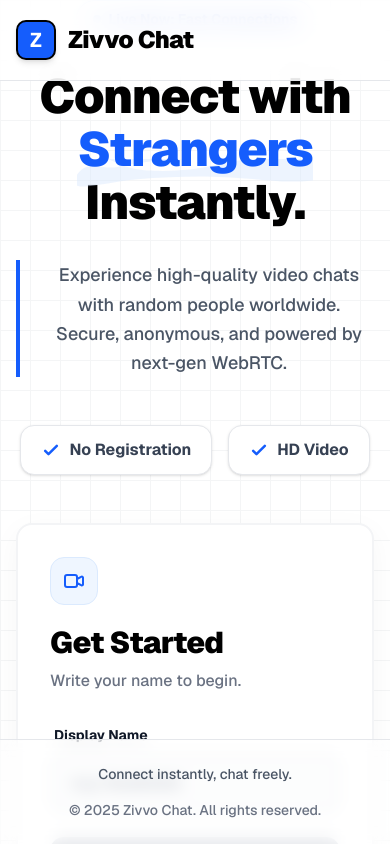
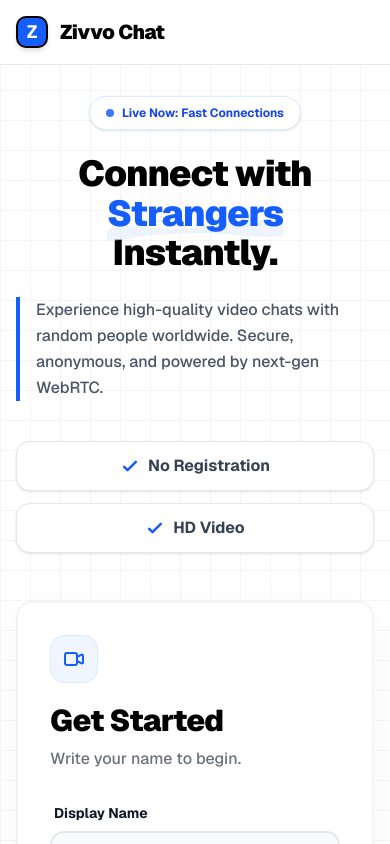
Before and after one commit to Asadullah-nadeem/zivvo-chat, a Next.js app: page / in a window 390 px wide. Shown: the top 844 px of the page. Built offline with nearby package versions, Linux system fonts and the light colour scheme.

Commit message:
update and Add Code

```diff
--- a/app/components/layout/Footer.tsx
+++ b/app/components/layout/Footer.tsx
@@ -2,12 +2,13 @@
 
 export default function Footer() {
     return (
-        <footer className="w-full py-6 absolute bottom-0 left-0 z-10 border-t border-gray-200 bg-white/50 backdrop-blur-sm">
+        // Fixed: Removed absolute positioning. Now it sits naturally at the bottom.
+        <footer className="w-full py-6 border-t border-gray-200 bg-white/50 backdrop-blur-sm mt-auto">
             <div className="max-w-7xl mx-auto px-4 sm:px-6 lg:px-8 flex flex-col md:flex-row justify-between items-center gap-4">
                 <div className="text-center md:text-left">
                     <p className="text-sm text-gray-600 font-medium">Connect instantly, chat freely.</p>
                 </div>
-                <p className="text-sm text-gray-500 font-medium">
+                <p className="text-sm text-gray-500 font-medium text-center">
                     © {new Date().getFullYear()} Zivvo Chat. All rights reserved.
                 </p>
             </div>
--- a/app/components/layout/Header.tsx
+++ b/app/components/layout/Header.tsx
@@ -2,15 +2,14 @@
 
 export default function Header() {
     return (
-        <header className="fixed top-0 left-0 w-full z-50 bg-white/80 backdrop-blur-md border-b border-gray-200">
+        <header className="fixed top-0 left-0 w-full z-50 bg-white/90 backdrop-blur-md border-b border-gray-200">
             <div className="max-w-7xl mx-auto px-4 sm:px-6 lg:px-8">
-                <div className="flex justify-between items-center h-20">
+                <div className="flex justify-between items-center h-16 lg:h-20">
                     <div className="flex items-center gap-3 group cursor-pointer">
-                        {/* Logo styling changed to Blue/Black */}
-                        <div className="w-10 h-10 bg-blue-600 rounded-lg flex items-center justify-center text-white font-bold text-xl shadow-md border-2 border-black transition-transform duration-300 group-hover:-rotate-6">
+                        <div className="w-8 h-8 lg:w-10 lg:h-10 bg-blue-600 rounded-lg flex items-center justify-center text-white font-bold text-lg lg:text-xl shadow-md border-2 border-black transition-transform duration-300 group-hover:-rotate-6">
                             Z
                         </div>
-                        <span className="text-2xl font-black text-black tracking-tight group-hover:text-blue-700 transition-colors">Zivvo Chat</span>
+                        <span className="text-xl lg:text-2xl font-black text-black tracking-tight group-hover:text-blue-700 transition-colors">Zivvo Chat</span>
                     </div>
                 </div>
             </div>
--- a/app/page.tsx
+++ b/app/page.tsx
@@ -5,62 +5,64 @@
 
 export default function Home() {
     return (
-        // Changed to white background with black text
-        <div className="h-screen w-full bg-white overflow-hidden flex flex-col font-sans selection:bg-blue-100 selection:text-blue-900 relative">
+        // Fix: h-screen hata ke min-h-screen kiya taaki mobile pe scroll ho sake
+        <div className="min-h-screen w-full bg-white flex flex-col font-sans selection:bg-blue-100 selection:text-blue-900 relative overflow-x-hidden">
             <Header />
 
-            {/* Notebook Grid Pattern Background */}
-            <div className="absolute inset-0 z-0 opacity-[0.4] pointer-events-none"
+            {/* Notebook Grid Pattern Background - Fixed to cover full height */}
+            <div className="fixed inset-0 z-0 opacity-[0.4] pointer-events-none"
                  style={{
                      backgroundImage: 'linear-gradient(#e5e7eb 1px, transparent 1px), linear-gradient(90deg, #e5e7eb 1px, transparent 1px)',
                      backgroundSize: '30px 30px'
                  }}>
             </div>
 
-            {/* Subtle Gradient Spots for modern feel */}
-            <div className="absolute top-0 right-0 -z-10 w-[50%] h-[60%] bg-gradient-to-b from-blue-50 to-transparent blur-3xl opacity-80" />
-            <div className="absolute bottom-0 left-0 -z-10 w-[40%] h-[40%] bg-gradient-to-t from-blue-50 to-transparent blur-3xl opacity-80" />
+            {/* Background Gradients */}
+            <div className="fixed top-0 right-0 -z-10 w-[50%] h-[60%] bg-gradient-to-b from-blue-50 to-transparent blur-3xl opacity-80" />
+            <div className="fixed bottom-0 left-0 -z-10 w-[40%] h-[40%] bg-gradient-to-t from-blue-50 to-transparent blur-3xl opacity-80" />
 
+            {/* Fix: pt-24 added taaki header content ko cover na kare */}
+            <main className="flex-1 flex items-center justify-center relative z-10 w-full pt-24 pb-12 lg:pt-0 lg:pb-0">
+                <div className="max-w-7xl w-full mx-auto px-4 sm:px-6 lg:px-8">
+                    {/* Grid layout adjust kiya */}
+                    <div className="grid grid-cols-1 lg:grid-cols-12 gap-12 lg:gap-8 items-center min-h-[calc(100vh-160px)]">
 
-            <main className="flex-1 flex items-center justify-center relative z-10">
-                <div className="max-w-7xl w-full mx-auto px-4 sm:px-6 lg:px-8">
-                    <div className="grid grid-cols-1 lg:grid-cols-12 gap-12 items-center">
-
-                        <div className="lg:col-span-7 space-y-8 text-center lg:text-left">
-                            <div className="inline-flex items-center px-4 py-2 bg-white border border-blue-100 rounded-full text-blue-700 text-sm font-bold shadow-sm animate-fade-in-up">
+                        <div className="lg:col-span-7 space-y-6 lg:space-y-8 text-center lg:text-left order-1 lg:order-1">
+                            <div className="inline-flex items-center px-4 py-2 bg-white border border-blue-100 rounded-full text-blue-700 text-xs sm:text-sm font-bold shadow-sm animate-fade-in-up mx-auto lg:mx-0">
                                 <span className="flex h-2 w-2 rounded-full bg-blue-600 mr-2 animate-pulse"></span>
                                 Live Now: Fast Connections
                             </div>
 
-                            <h1 className="text-5xl sm:text-6xl lg:text-7xl font-black text-black tracking-tight leading-[1.1]">
+                            {/* Font size responsive banaya: text-4xl mobile pe, text-7xl desktop pe */}
+                            <h1 className="text-4xl sm:text-5xl lg:text-7xl font-black text-black tracking-tight leading-[1.1]">
                                 Connect with <br className="hidden lg:block" />
-                                {/* Blue highlight marker effect */}
-                                <span className="relative whitespace-nowrap text-blue-600">
+                                <span className="relative whitespace-nowrap text-blue-600 inline-block">
                                     <svg aria-hidden="true" viewBox="0 0 418 42" className="absolute top-2/3 left-0 h-[0.58em] w-full fill-blue-100/50" preserveAspectRatio="none">
                                         <path d="M203.371.916c-26.013-2.078-76.686 1.963-124.73 9.946L67.3 12.749C46.169 14.6 21.419 5.43 7.398 16.66c-8.655 6.932-23.644 23.236-1.88 24.76 21.764 1.524 64.67-8.32 101.408-10.74 36.738-2.42 75.87-4.11 110.156-4.11 34.286 0 92.446 3.19 123.606 5.8 31.16 2.61 57.062 1.48 57.062 1.48 48.68-1.74 85.9-10.4 69.3-24.84-16.6-14.44-80.12-14.68-80.12-14.68-45.72 1.25-93.58 6.54-135.02 12.3l-5.63 2.1c-43.27 10.32-111.96 11.23-142.15 6.34-30.19-4.89-63.5-22.34-63.5-22.34z"></path>
                                     </svg>
                                     <span className="relative">Strangers</span>
-                                </span> Instantly.
+                                </span>
+                                <span className="block lg:inline"> Instantly.</span>
                             </h1>
 
-                            <p className="text-lg sm:text-xl text-gray-600 leading-relaxed max-w-2xl mx-auto lg:mx-0 font-medium border-l-4 border-blue-600 pl-6">
+                            <p className="text-base sm:text-xl text-gray-600 leading-relaxed max-w-2xl mx-auto lg:mx-0 font-medium border-l-4 border-blue-600 pl-4 lg:pl-6 text-left lg:text-left">
                                 Experience high-quality video chats with random people worldwide.
                                 Secure, anonymous, and powered by next-gen WebRTC.
                             </p>
 
-                            <div className="flex flex-wrap gap-4 justify-center lg:justify-start pt-4">
-                                <div className="flex items-center gap-2 text-gray-700 font-bold bg-white px-5 py-3 rounded-xl border border-gray-200 shadow-sm hover:border-blue-300 transition-colors">
+                            <div className="flex flex-col sm:flex-row gap-3 justify-center lg:justify-start pt-4 w-full sm:w-auto">
+                                <div className="flex items-center justify-center gap-2 text-gray-700 font-bold bg-white px-5 py-3 rounded-xl border border-gray-200 shadow-sm">
                                     <svg className="w-5 h-5 text-blue-600" fill="none" stroke="currentColor" viewBox="0 0 24 24"><path strokeLinecap="round" strokeLinejoin="round" strokeWidth={3} d="M5 13l4 4L19 7" /></svg>
                                     No Registration
                                 </div>
-                                <div className="flex items-center gap-2 text-gray-700 font-bold bg-white px-5 py-3 rounded-xl border border-gray-200 shadow-sm hover:border-blue-300 transition-colors">
+                                <div className="flex items-center justify-center gap-2 text-gray-700 font-bold bg-white px-5 py-3 rounded-xl border border-gray-200 shadow-sm">
                                     <svg className="w-5 h-5 text-blue-600" fill="none" stroke="currentColor" viewBox="0 0 24 24"><path strokeLinecap="round" strokeLinejoin="round" strokeWidth={3} d="M5 13l4 4L19 7" /></svg>
                                     HD Video
                                 </div>
                             </div>
                         </div>
 
-                        <div className="lg:col-span-5 w-full flex justify-center lg:justify-end">
+                        <div className="lg:col-span-5 w-full flex justify-center lg:justify-end order-2 lg:order-2 pb-8 lg:pb-0">
                             <LoginForm />
                         </div>
 
```
